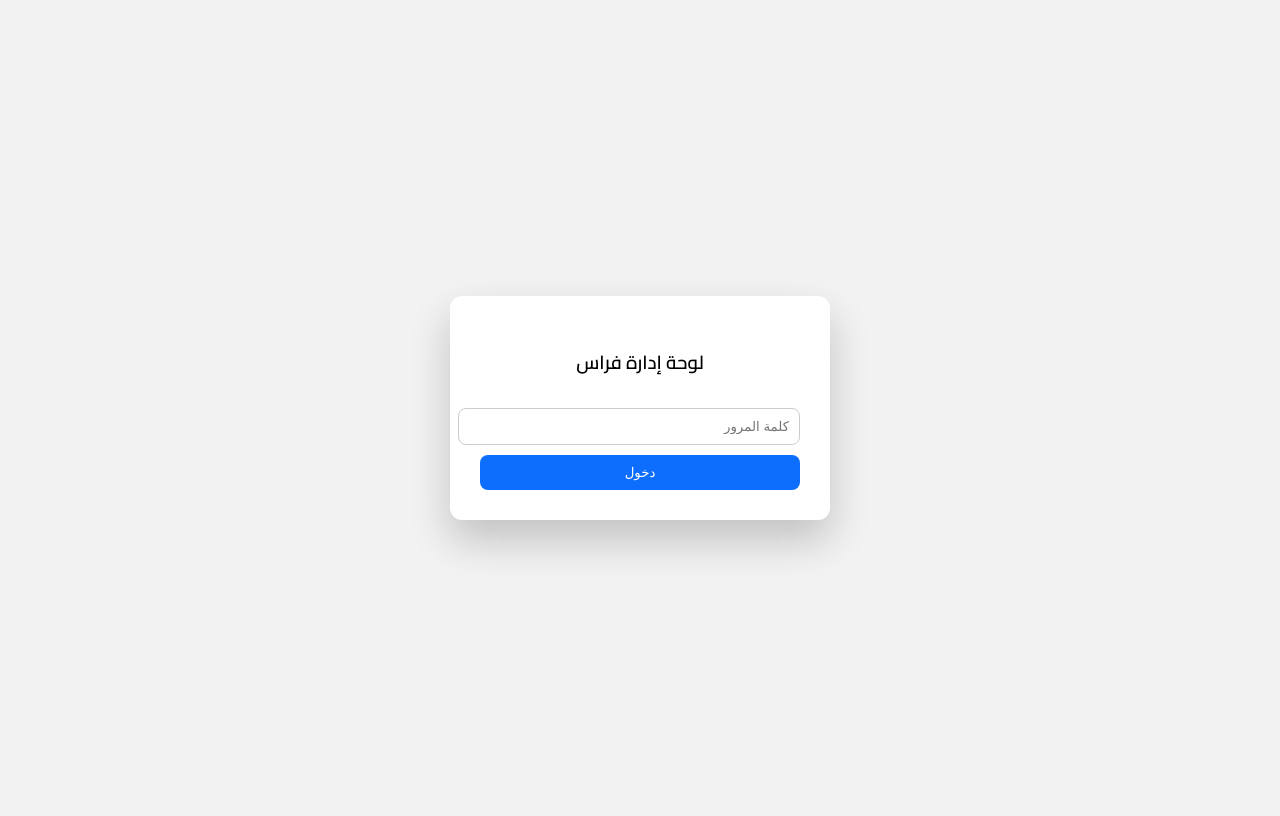
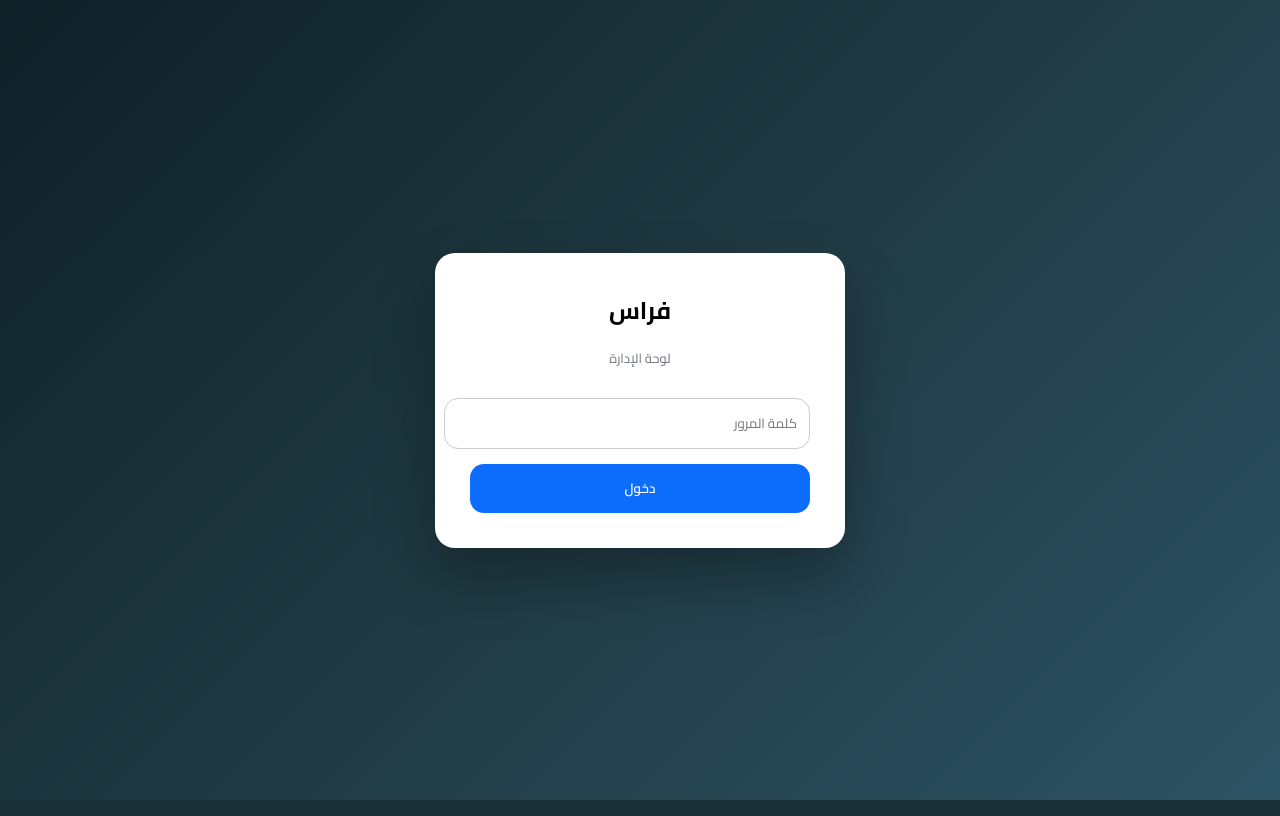
Before and after one commit to ss2009w-lang/chat-assistant, a Python web app: template templates/admin_login.html in a window 1280 px wide. Run offline with Jinja, Linux system fonts and the light colour scheme; the template is opened without the code that fills it, so the values that code supplies are empty.

Commit message:
professional admin login ui

```diff
--- a/templates/admin_login.html
+++ b/templates/admin_login.html
@@ -2,31 +2,69 @@
 <html lang='ar' dir='rtl'>
 <head>
 <meta charset='UTF-8'>
-<title>دخول لوحة فراس</title>
-<link href='https://fonts.googleapis.com/css2?family=Cairo:wght@400;600&display=swap' rel='stylesheet'>
+<title>تسجيل دخول | فراس</title>
+<link href='https://fonts.googleapis.com/css2?family=Cairo:wght@400;600;700&display=swap' rel='stylesheet'>
+<link rel='stylesheet' href='/static/theme.css'>
 <style>
-body{font-family:'Cairo',sans-serif;background:#f2f2f2;height:100vh;display:flex;align-items:center;justify-content:center}
-.box{background:#fff;padding:30px;border-radius:12px;box-shadow:0 20px 40px rgba(0,0,0,.2);width:320px}
-input,button{width:100%;padding:10px;margin-top:10px;border-radius:8px;border:1px solid #ccc}
-button{background:#0d6efd;color:#fff;border:none;cursor:pointer}
+body{
+  margin:0;
+  font-family:'Cairo',sans-serif;
+  background:linear-gradient(135deg,#0f2027,#203a43,#2c5364);
+  height:100vh;
+  display:flex;
+  align-items:center;
+  justify-content:center
+}
+.box{
+  background:#fff;
+  padding:35px;
+  border-radius:20px;
+  width:340px;
+  box-shadow:0 30px 60px rgba(0,0,0,.3);
+  text-align:center
+}
+h2{margin:0 0 10px 0}
+p{font-size:13px;color:#6c757d}
+input,button{
+  width:100%;
+  margin-top:15px;
+  padding:12px;
+  border-radius:14px;
+  border:1px solid #ccc;
+  font-family:'Cairo',sans-serif
+}
+button{
+  background:#0d6efd;
+  color:#fff;
+  border:none;
+  font-weight:600;
+  cursor:pointer
+}
+button:hover{background:#0b5ed7}
 </style>
 </head>
 <body>
+
 <div class='box'>
-<h3 style='text-align:center'>لوحة إدارة فراس</h3>
-<input id='pw' type='password' placeholder='كلمة المرور'/>
-<button onclick='login()'>دخول</button>
+  <h2>فراس</h2>
+  <p>لوحة الإدارة</p>
+  <input id='pw' type='password' placeholder='كلمة المرور'>
+  <button onclick='login()'>دخول</button>
 </div>
+
 <script>
 function login(){
   fetch('/admin/login',{
     method:'POST',
     headers:{'Content-Type':'application/json'},
     body:JSON.stringify({pw:document.getElementById('pw').value})
-  }).then(r=>r.json()).then(d=>{
-    if(d.ok){location.href='/admin'}else{alert('خطأ')}
+  })
+  .then(r=>r.json())
+  .then(d=>{
+    if(d.ok){location.href='/admin'}else{alert('كلمة المرور غير صحيحة')}
   })
 }
 </script>
+
 </body>
 </html>
```
